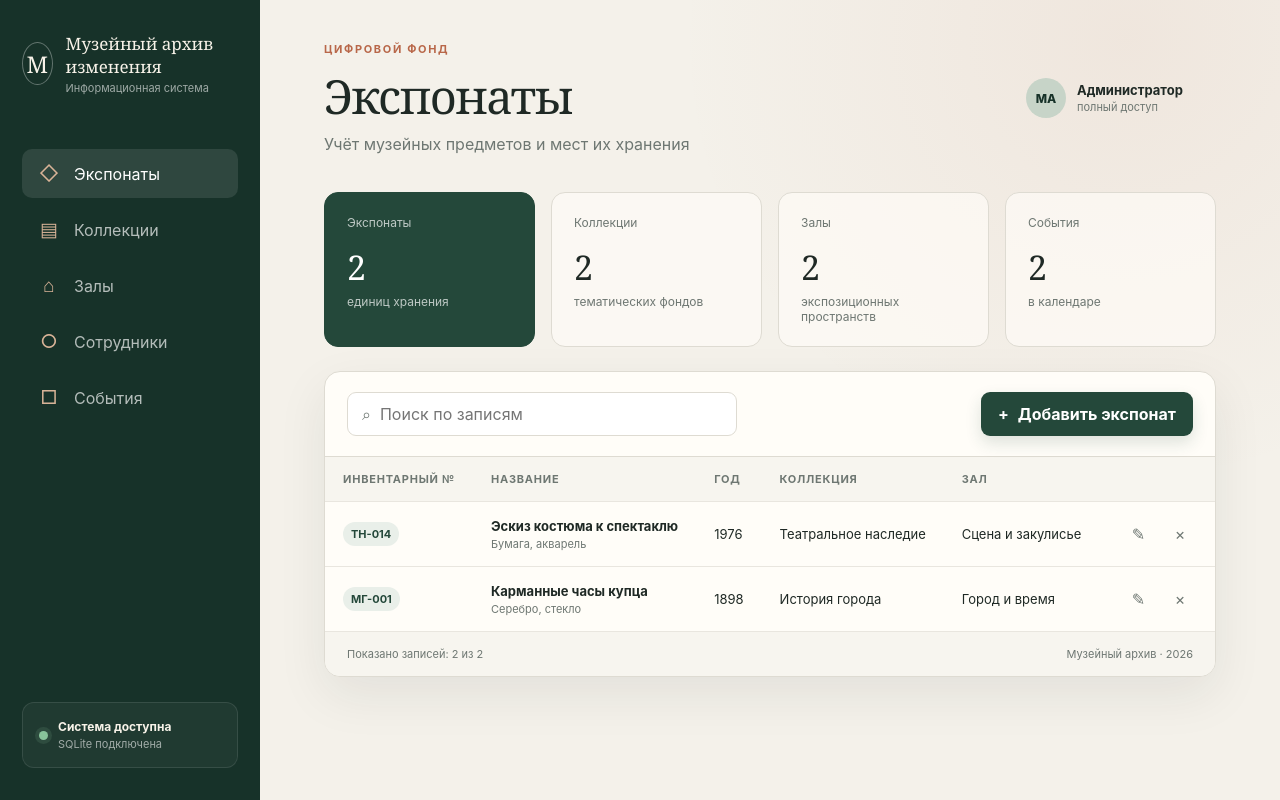
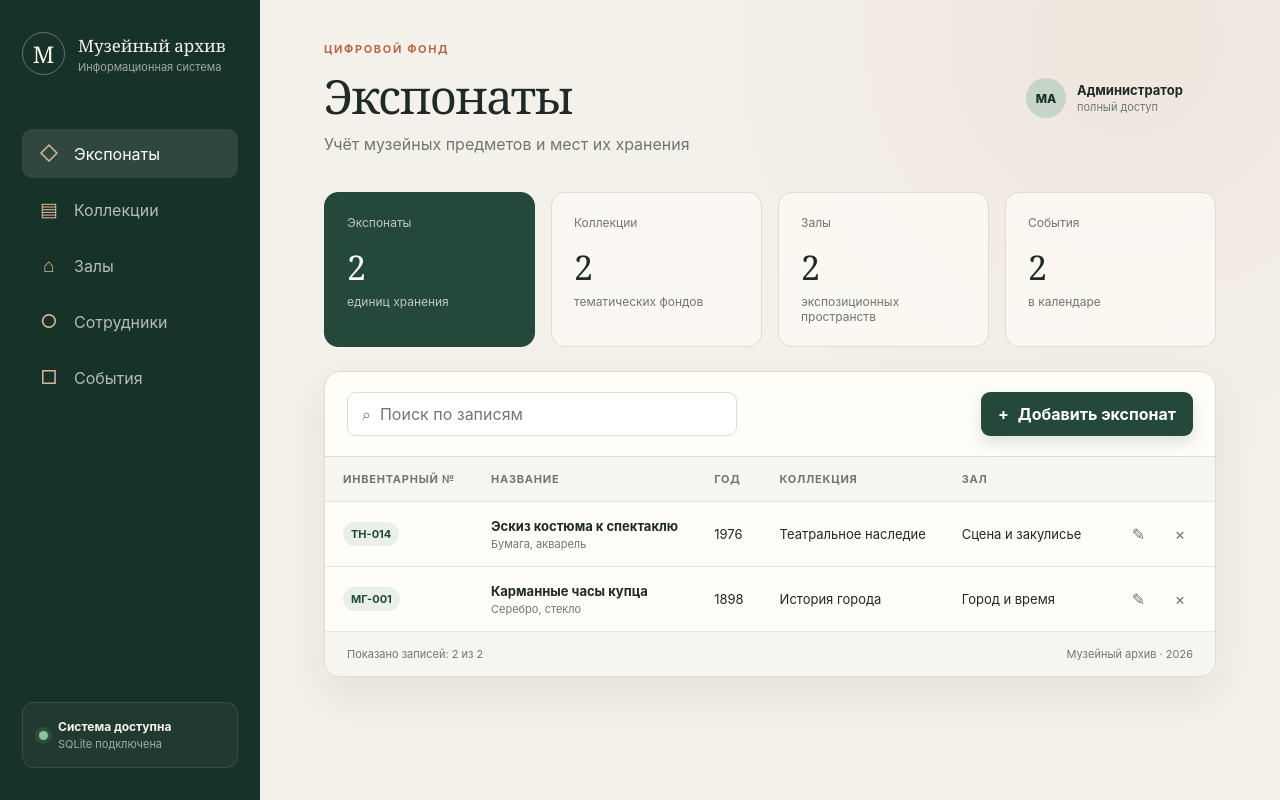
Before and after one commit to PeachParfa1t/museum-cicd, a Flask app: page / in a window 1280 px wide. Run offline with Flask 3, Linux system fonts and the light colour scheme; data comes from the database, SQL or seed files in the repository.

Commit message:
коммит 4

```diff
--- a/app/templates/index.html
+++ b/app/templates/index.html
@@ -14,7 +14,7 @@
         <a class="brand" href="#" aria-label="Музейный архив">
           <span class="brand-mark" aria-hidden="true">М</span>
           <span>
-            <strong>Музейный архив изменения</strong>
+            <strong>Музейный архив</strong>
             <small>Информационная система</small>
           </span>
         </a>
```
